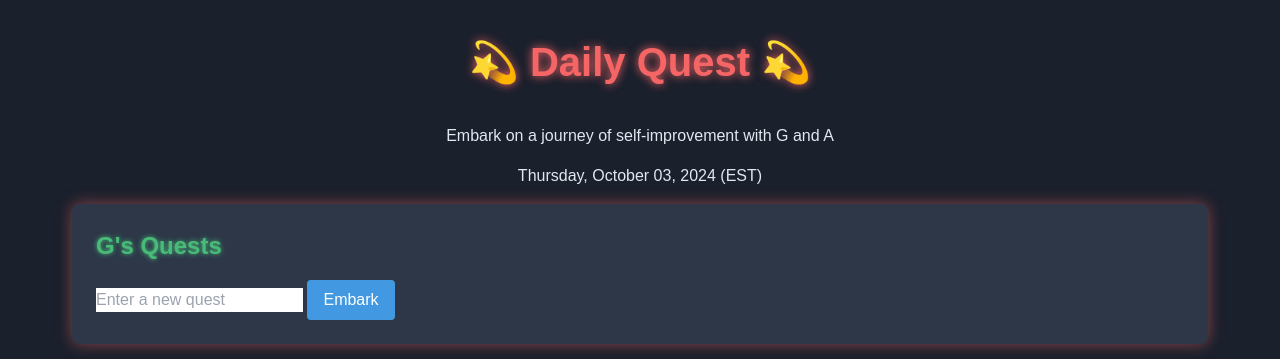
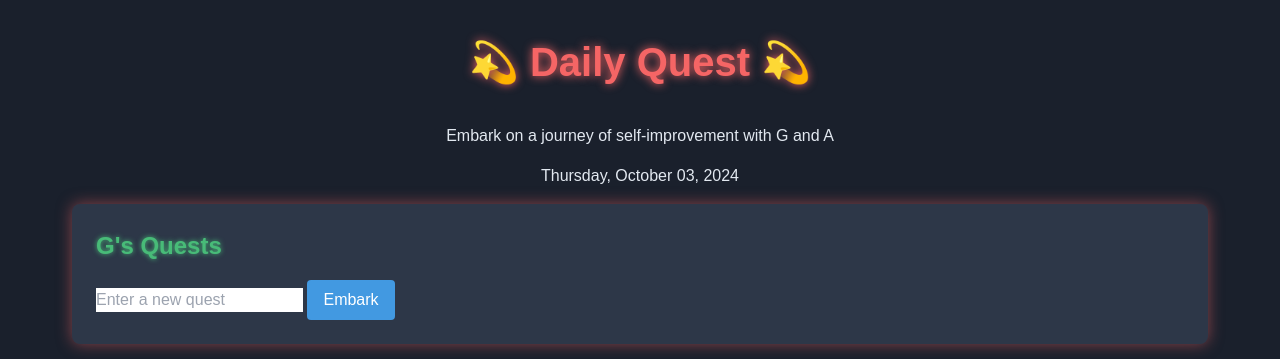
Before and after one commit to graemecarey15/ourdailyquest, a Flask app: page / in a window 1280 px wide. Shown: the top 359 px of the page. Run offline with Flask 3, Linux system fonts and the light colour scheme; data comes from the database, SQL or seed files in the repository; data that the repository does not hold is empty.

Commit message:
Daily Quest (X)

```diff
--- a/templates/index.html
+++ b/templates/index.html
@@ -12,7 +12,7 @@
     <div class="container">
         <h1 class="title">💫 Daily Quest 💫</h1>
         <p class="text-center mb-4">Embark on a journey of self-improvement with G and A</p>
-        <p class="text-center mb-4 current-date" id="current-date">{{ current_date }} (EST)</p>
+        <p class="text-center mb-4 current-date" id="current-date">{{ current_date }}</p>
 
         {% for user in ['G', 'A'] %}
         <div class="user-section">
```
